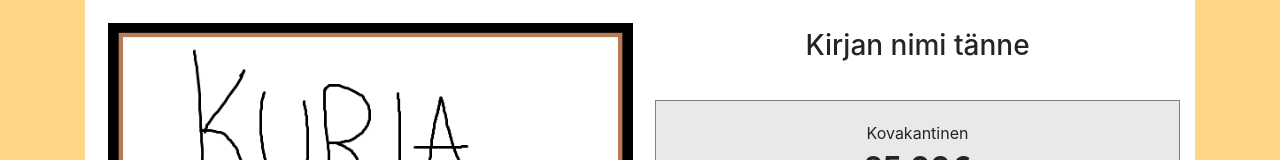
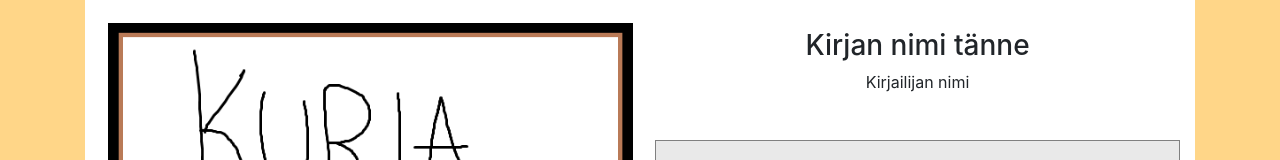
Before and after one commit to Igniteh/Oma-kauppa-front, a React (Create React App) app: page / in a window 1280 px wide. Shown: the part 344-504 px from the top of the page. Built offline with nearby package versions, Linux system fonts and the light colour scheme; no server answers.

Commit message:
kirjailijajajaja

```diff
--- a/src/Tuotesivu.js
+++ b/src/Tuotesivu.js
@@ -16,6 +16,7 @@ function Tuotesivu() {
           <div className="about_book_content col-md-6">
             <div className="book_name col-md-12 col-sm-12 text-center">
               <h3>Kirjan nimi tänne</h3>
+              <p>Kirjailijan nimi</p>
             </div>
             {/* funfacts alku */}
             <div className="funfacts col-md-12 text-center">
```
